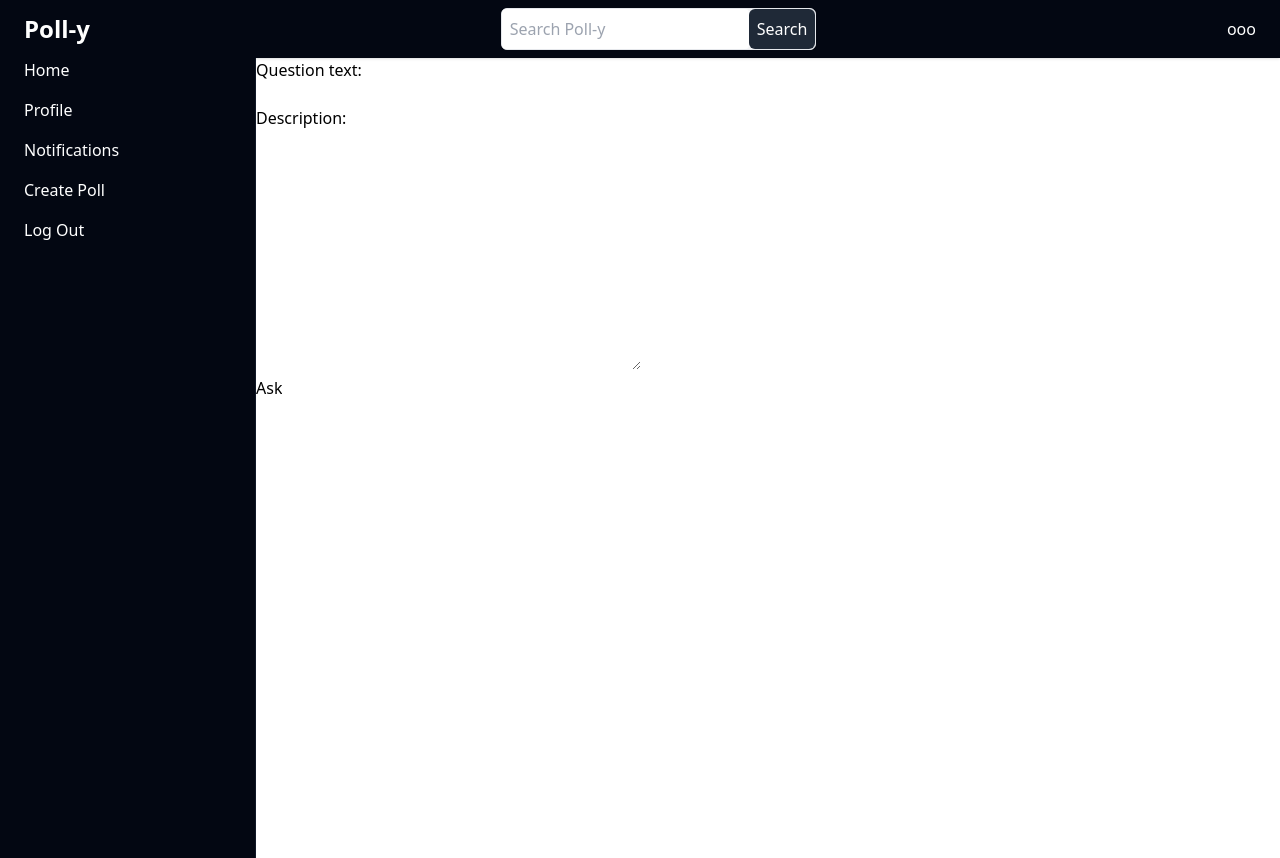
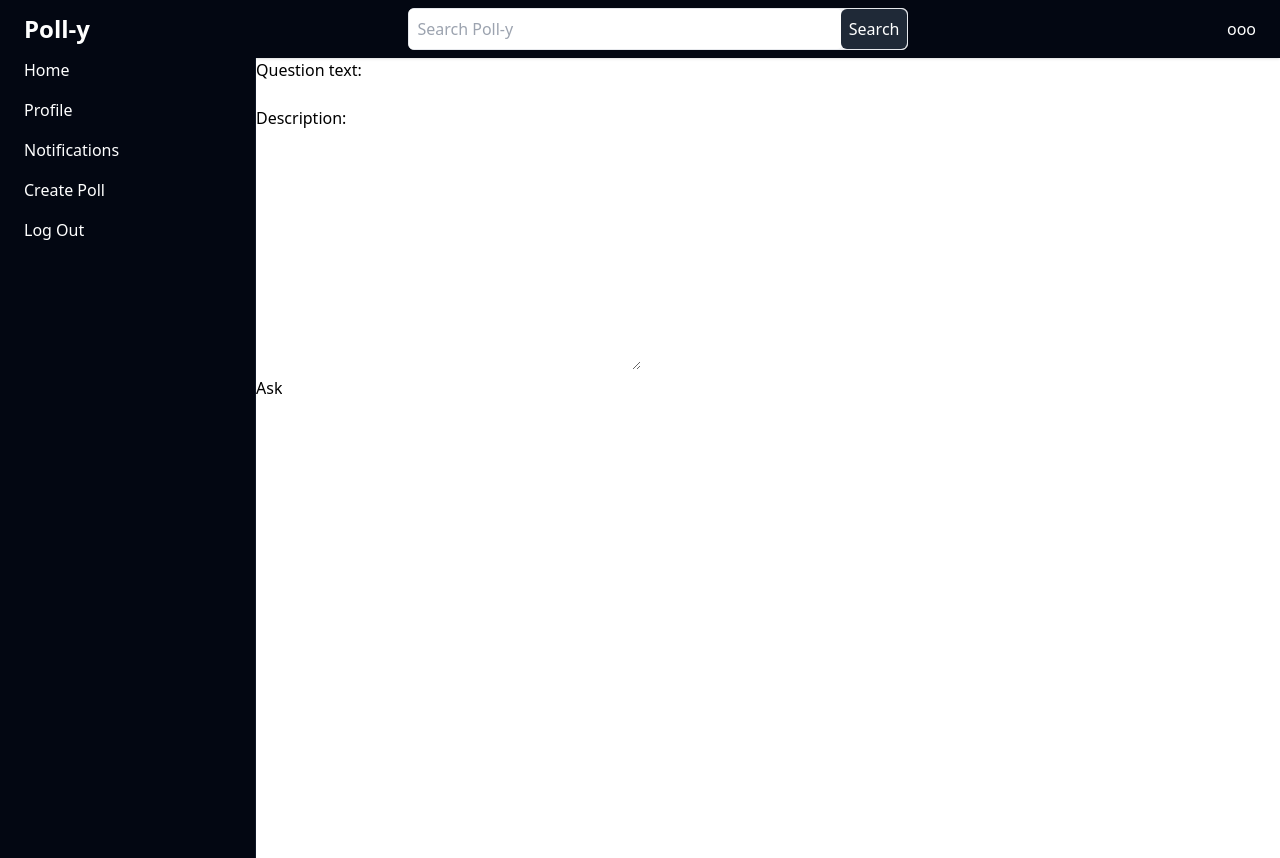
Before and after one commit to olaniyigeorge/Poll-y, a Django app: page /add_question in a window 1280 px wide. Run offline with Django 3.2, Linux system fonts and the light colour scheme; the visitor is signed in with stand-in values (Sample User, id 1); style sheets or scripts are compiled from the project's sources.

Commit message:
Restyled

```diff
--- a/poll/templates/poll/base.html
+++ b/poll/templates/poll/base.html
@@ -16,12 +16,20 @@
             <header id="top_nav" class="w-full shadow py-2 px-6 h-auto bg-gray-950 flex items-center justify-between text-white">
                 <a href="{% url 'poll:index' %}" class="text-2xl font-bold"> Poll-y </a>
                 <div id="search_group">
-                    <form action="{% url 'poll:search' %}" class="w-full rounded-md p-2=1 border flex bg-gray-100" method="get">
-                        <input type="text" name="query" class="p-2 w-full rounded" placeholder="Search Poll-y">
+                    <form action="{% url 'poll:search' %}" class="w-full md:w-[500px] rounded-md p-2=1 border flex bg-gray-100" method="get">
+                        <input type="text" name="query" class="p-2 focus:outline-none text-gray-950 w-full rounded" placeholder="Search Poll-y">
                         <input type="submit" class="bg-gray-800 hover:bg-gray-700 h-full p-2 rounded-md" value="Search">
                     </form>
                 </div>
-                <a href="{% url 'poll:index' %}"> ooo </a>
+                <div class="">
+                    {% if user.is_authenticated %}
+                        <a href="{% url 'poll:index' %}"> ooo </a>
+                    {% else %}
+                        <a href="{% url 'users:login' %}" class="p-2 bg-green-700 rounded-md -center items-center hover:scale-110 transition ease-in-out delay-75 hover:bg-green-800 shadow-inner "> Sign In </a>
+                    {% endif %}
+
+                </div>
+
             </header>
 
 
```
